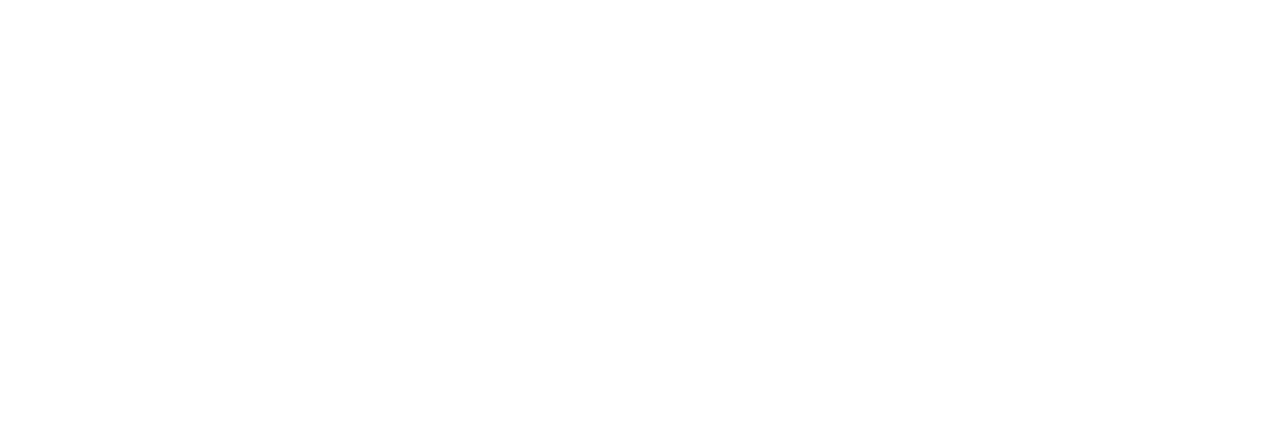
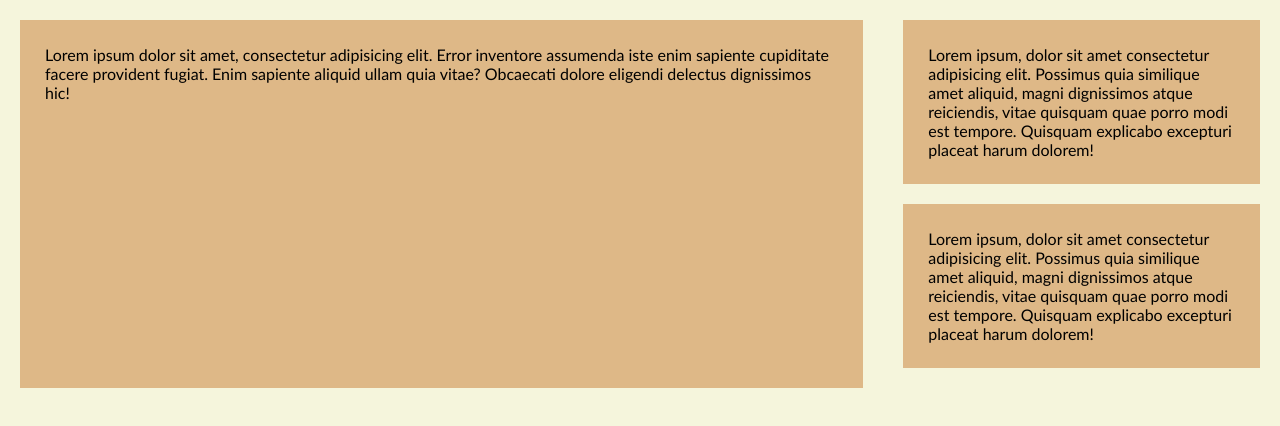
Before and after one commit to NaDisla/PageResponsive, a plain HTML site: page index.html in a window 1280 px wide. Drawn offline with Linux system fonts and the light colour scheme.

Commit message:
Puyando el HTML

```diff
--- a/estilos/estilosGeneral.css
+++ b/estilos/estilosGeneral.css
@@ -0,0 +1,39 @@
+*
+{
+    margin: 0px;
+    padding: 0px;
+    font-family: 'Gill Sans', 'Gill Sans MT', Calibri, 'Trebuchet MS', sans-serif;
+}
+
+body
+{
+    background-color: beige;
+}
+
+.home
+{
+    display: flex;
+    flex-wrap: wrap;
+}
+
+.in-flex
+{
+    flex: 1;
+    min-width: 250px;
+}
+
+.in-flex:first-child
+{
+    flex: 2;
+    padding: 25px;
+    background-color: burlywood;
+    margin: 20px;
+    margin-bottom: 0px;
+}
+
+.in-flex div
+{
+    padding: 25px;
+    background-color: burlywood;
+    margin: 20px;
+}
--- a/index.html
+++ b/index.html
@@ -3,9 +3,23 @@
 <head>
     <meta charset="UTF-8">
     <meta name="viewport" content="width=device-width, initial-scale=1.0">
+    <link rel="stylesheet" href="/estilos/estilosGeneral.css">
     <title>Mi Página Responsive</title>
 </head>
 <body>
-
+    <section class="home">
+        <div class="in-flex">
+            Lorem ipsum dolor sit amet, consectetur adipisicing elit. Error inventore assumenda iste enim sapiente
+            cupiditate facere provident fugiat. Enim sapiente aliquid ullam quia vitae? Obcaecati dolore eligendi delectus dignissimos hic!
+        </div>
+        <div class="in-flex">
+            <div>Lorem ipsum, dolor sit amet consectetur adipisicing elit. Possimus quia similique amet aliquid, magni dignissimos atque reiciendis, vitae quisquam quae porro modi est tempore.
+                Quisquam explicabo excepturi placeat harum dolorem!
+            </div>
+            <div>Lorem ipsum, dolor sit amet consectetur adipisicing elit. Possimus quia similique amet aliquid, magni dignissimos atque reiciendis, vitae quisquam quae porro modi est tempore.
+                Quisquam explicabo excepturi placeat harum dolorem!
+            </div>
+        </div>
+    </section>
 </body>
 </html>
```
